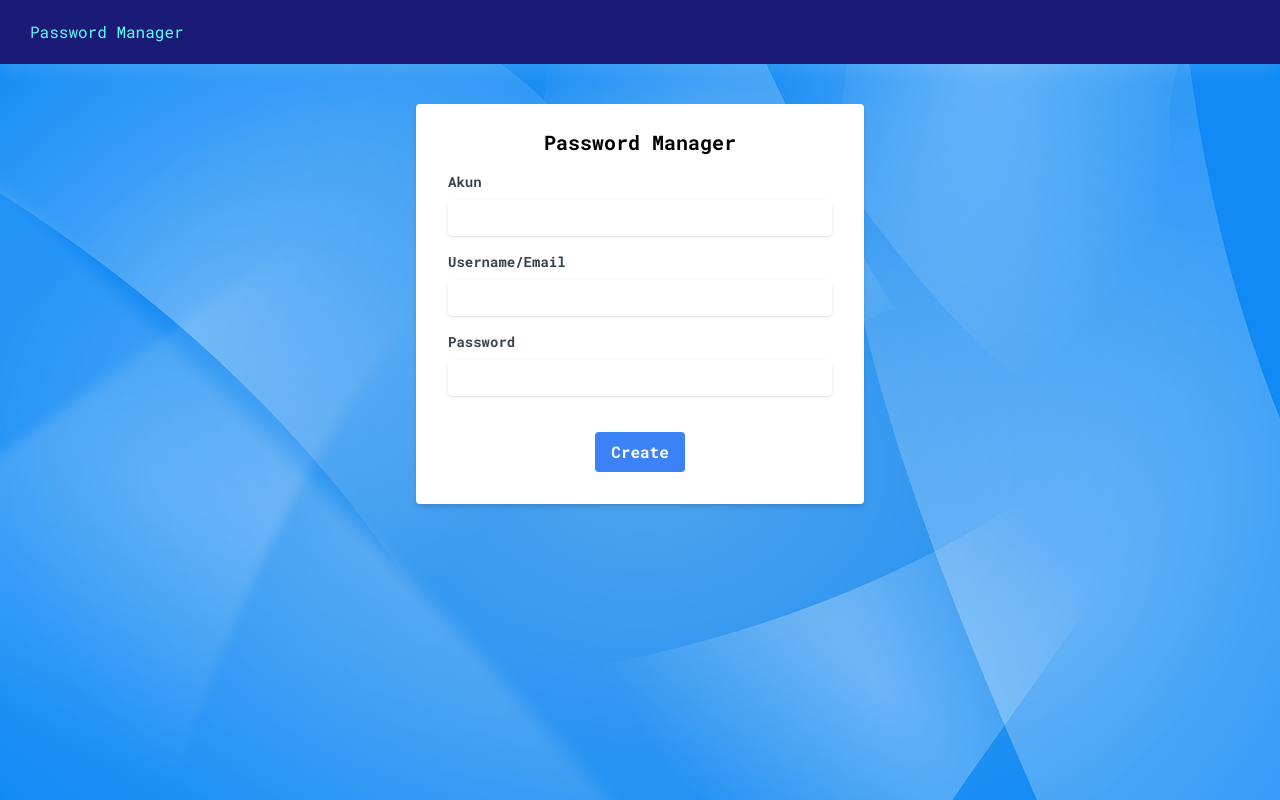
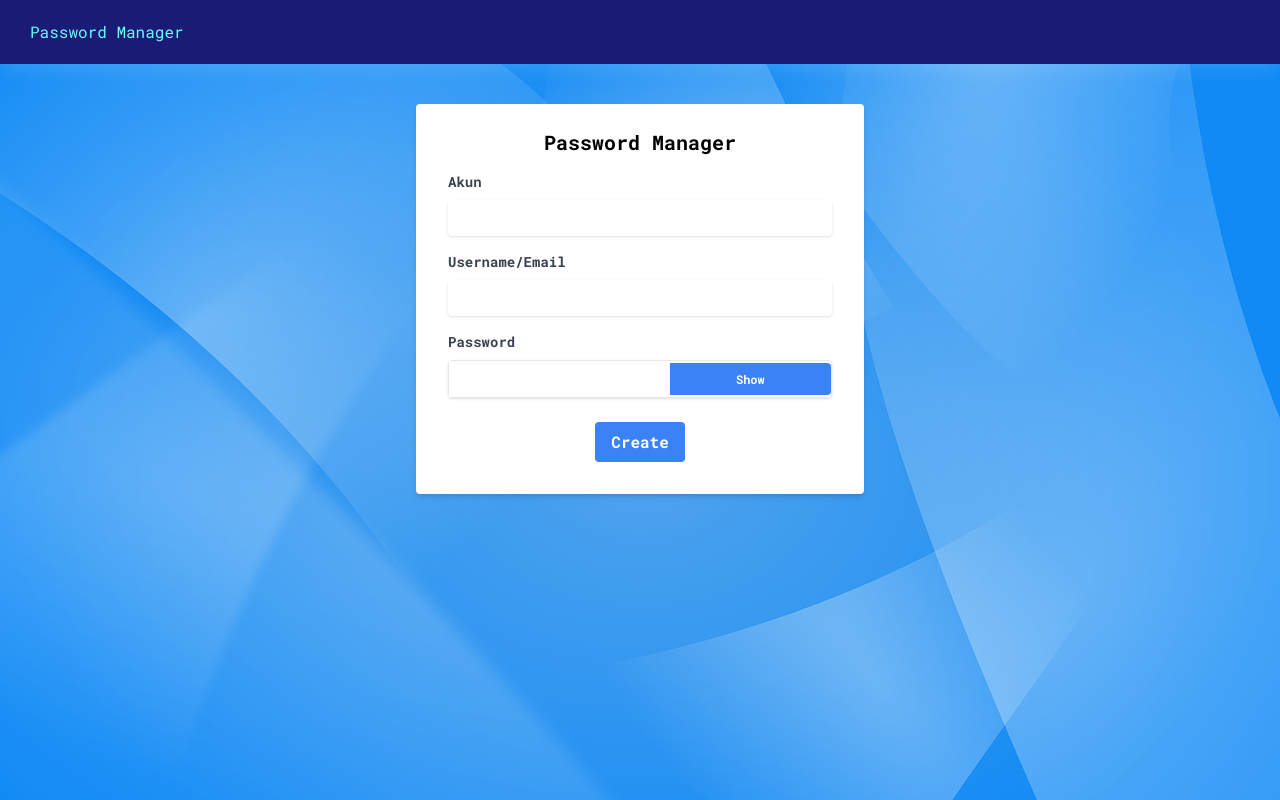
Before and after one commit to rashadizza/my-catatan-pintar, a Laravel app: page /passwords/create in a window 1280 px wide. Run offline with Laravel 12, Linux system fonts and the light colour scheme; a user stored in the database is signed in; data comes from the database, SQL or seed files in the repository; some libraries are stand-ins or nearby versions.

Commit message:
perbaikan tampilan

```diff
--- a/resources/views/tambah-akun_view.blade.php
+++ b/resources/views/tambah-akun_view.blade.php
@@ -49,9 +49,12 @@
 								<input type="text" name="email" id="exampleInputEmail1" class="shadow appearance-none border rounded w-full py-2 px-3 text-gray-700 leading-tight focus:outline-none focus:shadow-outline" value="{{ $password->email }}" />
 							</div>
 
-							<div class="mb-6">
+							<div class="mb-6 relative">
 								<label for="exampleInputPassword1" class="block text-gray-700 text-sm font-bold mb-2">Password</label>
-								<input type="password" name="password" id="exampleInputPassword1" class="shadow appearance-none border rounded w-full py-2 px-3 text-gray-700 mb-3 leading-tight focus:outline-none focus:shadow-outline" value="{{ $password->password }}" />
+								<div class="flex items-center border rounded shadow appearance-none">
+									<input type="password" name="password" id="exampleInputPassword1" class="w-full py-2 px-3 text-gray-700 leading-tight focus:outline-none focus:shadow-outline" value="{{ $password->password }}" />
+									<input type="button" onclick="togglePasswordVisibility()" value="Show" class="py-2 px-4 bg-blue-500 hover:bg-blue-700 text-white font-bold rounded-r cursor-pointer text-xs" /></input>
+								</div>
 							</div>
 
 							<div class="flex items-center justify-center">
@@ -63,5 +66,18 @@
 					</div>
 				</div>
 			</div>
+			<script>
+				function togglePasswordVisibility() {
+					var passwordInput = document.getElementById('exampleInputPassword1');
+					var toggleButton = passwordInput.nextElementSibling;
+					if (passwordInput.type === 'password') {
+						passwordInput.type = 'text';
+						toggleButton.value = 'Hide';
+					} else {
+						passwordInput.type = 'password';
+						toggleButton.value = 'Show';
+					}
+				}
+			</script>
 	    </body>
 	</html>
```
Also changed, not shown: resources/views/pass-man_view.blade.php (+22 -5 lines).
